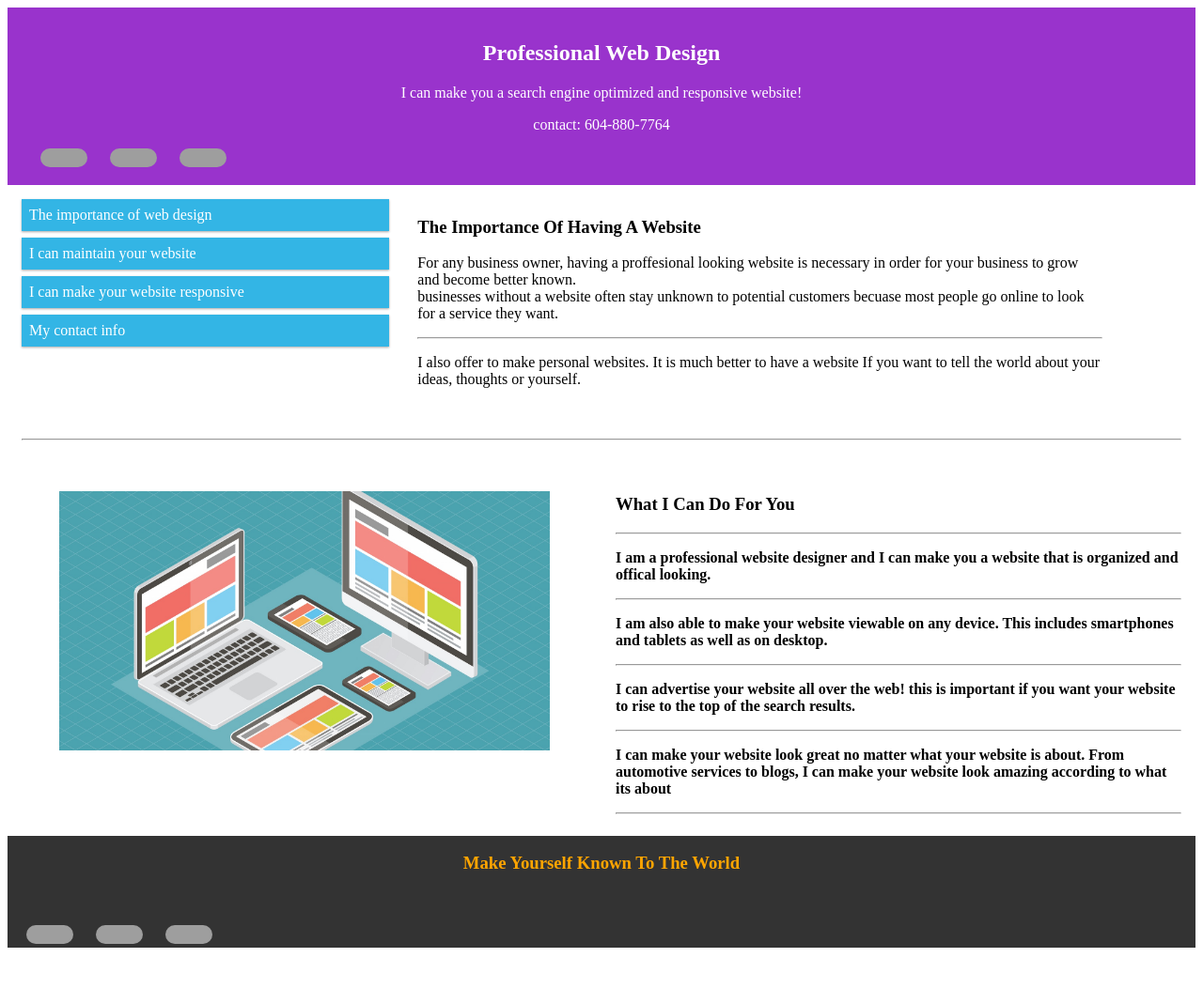
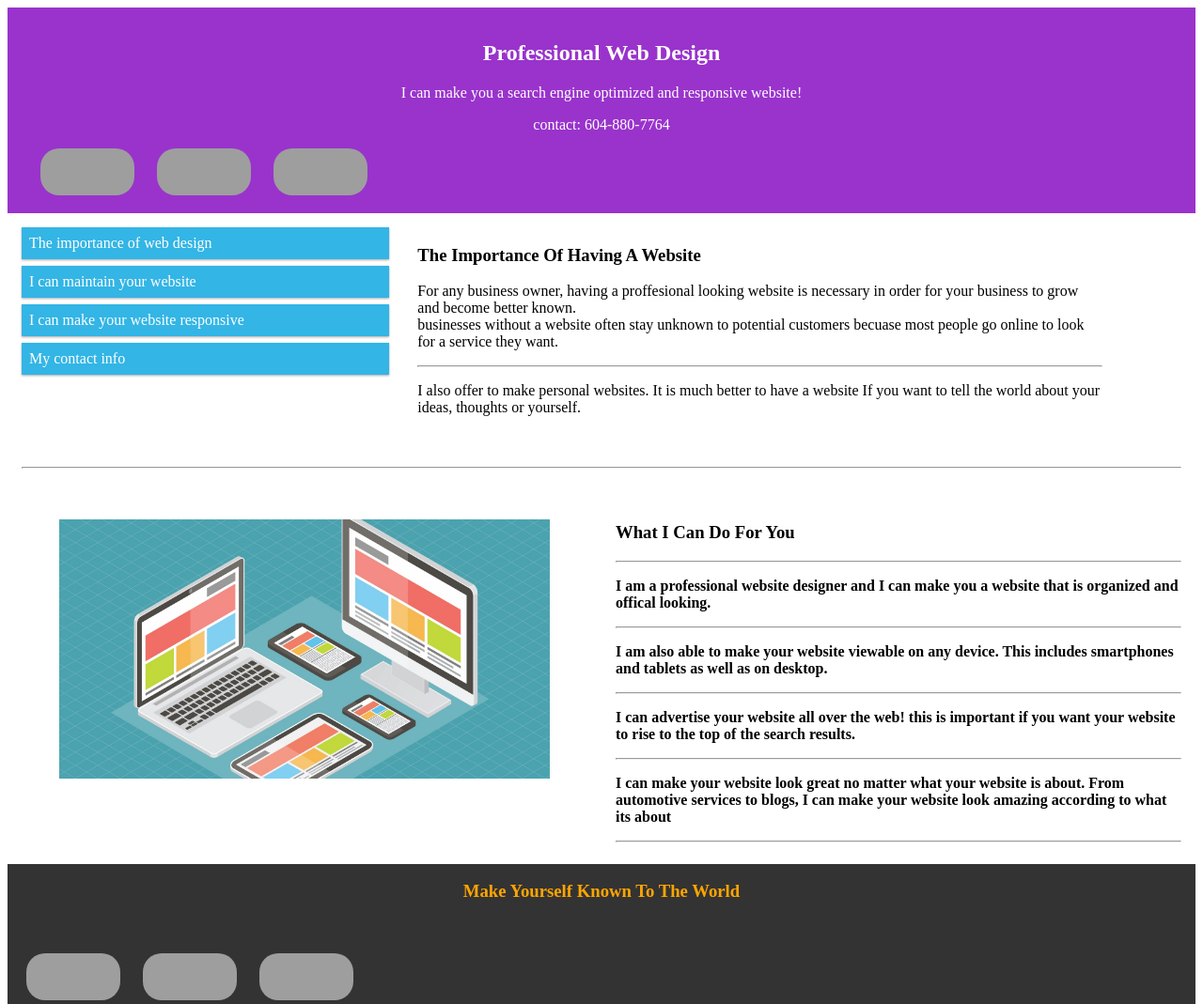
Before and after one commit to kogamikirito/kogamikirito.github.io, a Jekyll site: the page index.html, which Jekyll copies as it is, in a window 1280 px wide. Shown: the whole page at 94% size. Built offline with Jekyll 4.4.1, drawn with Linux system fonts in a browser that asks for light colours; before the commit the page ends 1009 px from its top, so only the background shows below that; grey boxes are pictures that could not be loaded.

Commit message:
new img size

```diff
--- a/index.html
+++ b/index.html
@@ -97,8 +97,8 @@ div.clearfix{
           color:white;}
     nav{list-style-type:none;}
 
-    .social{width:50px;
-        height:20px;
+    .social{width:100px;
+        height:50px;
         margin-left:20px;
         border-radius:20px;}
 
```
